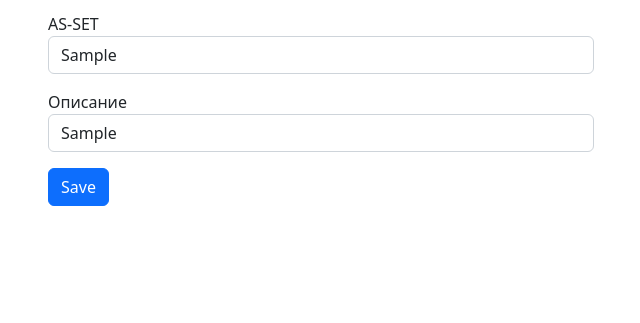
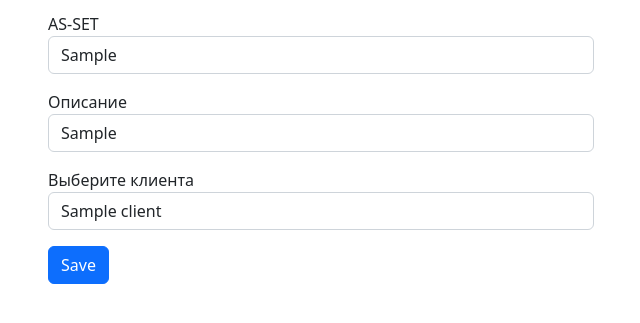
Before and after one commit to naffabob/hippo_ripe, a Flask app: page /peers/1 in a window 1280 px wide. Shown: the part 175-498 px from the top of the page, without its empty margins (34-674 px from the left). Run offline with Flask 2, Linux system fonts and the light colour scheme; tables that the repository leaves empty hold one stand-in row (values such as "Sample post").

Commit message:
peers changed to LEFT JOIN. Peer_form: SelectField for client with choices. Peer templates refactoring.

```diff
--- a/webapp/peer/forms.py
+++ b/webapp/peer/forms.py
@@ -1,5 +1,5 @@
 from flask_wtf import FlaskForm
-from wtforms import StringField, SubmitField
+from wtforms import StringField, SubmitField, SelectField
 from wtforms.validators import DataRequired, Length, Regexp
 
 
@@ -17,6 +17,12 @@ class PeerForm(FlaskForm):
     )
     asset = StringField(label='AS-SET', render_kw=render_kw)
     remark = StringField(label='Описание', render_kw=render_kw)
+    client = SelectField(
+        label='Выберите клиента',
+        coerce=int,
+        validators=[DataRequired(message='Поле обязательно для заполнения')],
+        render_kw=render_kw,
+    )
     current_prefixes = StringField(label='Актуальные префиксы', render_kw=render_kw)
     new_prefixes = StringField(label='Новые префиксы', render_kw=render_kw)
     todelete_prefixes = StringField(label='Префиксы для удаления', render_kw=render_kw)
--- a/webapp/peer/models.py
+++ b/webapp/peer/models.py
@@ -7,7 +7,7 @@ class Peer(db.Model):
     asn = db.Column(db.String, unique=True, nullable=False)
     asset = db.Column(db.String, unique=False, nullable=True)
     remark = db.Column(db.String, unique=False, nullable=True)
-    client_id = db.Column(db.Integer, db.ForeignKey("clients.id", ondelete="CASCADE"), nullable=True)
+    client_id = db.Column(db.Integer, db.ForeignKey("clients.id", ondelete="CASCADE"), nullable=False)
     client = db.relationship("Client", back_populates='peers')
     prefixes = db.relationship("Prefix", back_populates='peer', lazy='joined')
 
--- a/webapp/peer/views.py
+++ b/webapp/peer/views.py
@@ -38,7 +38,7 @@ def peers_view():
                 else_=None
             )
         ).label(Prefix.STATE_TODELETE),
-    ).join(Peer.prefixes, Peer.client).group_by(Peer.id)
+    ).join(Peer.prefixes, Peer.client, isouter=True).group_by(Peer.id)
 
     return render_template('peer/peers.html', page=page, peers=peers)
 
@@ -46,7 +46,13 @@ def peers_view():
 @blueprint.route('/<int:peer_id>', methods=['POST', 'GET'])
 def peer_view(peer_id):
     peer = Peer.query.get(peer_id)
+
     peer_form = PeerForm(obj=peer)
+    clients = Client.query.all()
+    choices = [(0, '----')] + [(c.id, c.name) for c in clients]  # BAD zero first value
+    peer_form.client.choices = choices
+    peer_form.client.data = peer.client.id
+
     prefixes = peer.prefixes
     peer_prefixes = {
         'current': [prefix for prefix in prefixes if prefix.state == prefix.STATE_CURRENT],
@@ -56,9 +62,11 @@ def peer_view(peer_id):
 
     if request.method == 'POST':
         peer_form = PeerForm()
+        peer_form.client.choices = choices
         if peer_form.validate_on_submit():
             peer.asn = peer_form.asn.data
             peer.asset = peer_form.asset.data
+            peer.client_id = peer_form.client.data
             peer.remark = peer_form.remark.data
             db.session.add(peer)
             db.session.commit()
@@ -70,12 +78,18 @@ def peer_view(peer_id):
 @blueprint.route('/add', methods=['POST', 'GET'])
 def add_peer_view():
     peer = Peer()
+
     peer_form = PeerForm()
+    clients = Client.query.all()
+    choices = [(0, '----')] + [(c.id, c.name) for c in clients]  # BAD zero first value
+    peer_form.client.choices = choices
+
     if request.method == 'POST':
         if peer_form.validate_on_submit():
             peer.asn = peer_form.asn.data
             peer.asset = peer_form.asset.data
             peer.remark = peer_form.remark.data
+            peer.client_id = peer_form.client.data
             db.session.add(peer)
             db.session.commit()
             flash('Данные успешно сохранены')
--- a/webapp/templates/peer/peer.html
+++ b/webapp/templates/peer/peer.html
@@ -5,30 +5,7 @@
 <h4>Peer settings</h4>
 <div class="row">
 	<div class="col-6">
-
-		<form method="POST">
-			{{ form.hidden_tag() }}
-			<div class="mb-3">
-				{{ form.asn.label }}
-				{{ form.asn }}
-				{% if form.asn.errors %}
-					{% for error in form.asn.errors %}
-						<p class="text-danger">{{ error }}</p>
-					{% endfor %}
-				{% endif %}
-			</div>
-			<div class="mb-3">
-				{{ form.asset.label }}
-				{{ form.asset }}
-			</div>
-			<div class="mb-3">
-				{{ form.remark.label }}
-				{{ form.remark }}
-			</div>
-			<div class="mb-3">
-				{{ form.submit }}
-			</div>
-		</form>
+		{% include 'peer/peer_form.html' %}
 	</div>
 
 	<div class="col-6">
--- /dev/null
+++ b/webapp/templates/peer/peer_form.html
@@ -0,0 +1,32 @@
+<form method="POST">
+	{{ form.hidden_tag() }}
+	<div class="mb-3">
+		{{ form.asn.label }}
+		{{ form.asn }}
+		{% if form.asn.errors %}
+			{% for error in form.asn.errors %}
+				<p class="text-danger">{{ error }}</p>
+			{% endfor %}
+		{% endif %}
+	</div>
+	<div class="mb-3">
+		{{ form.asset.label }}
+		{{ form.asset }}
+	</div>
+	<div class="mb-3">
+		{{ form.remark.label }}
+		{{ form.remark }}
+	</div>
+	<div class="mb-3">
+		{{ form.client.label }}
+		{{ form.client }}
+		{% if form.client.errors %}
+			{% for error in form.client.errors %}
+				<p class="text-danger">{{ error }}</p>
+			{% endfor %}
+		{% endif %}
+	</div>
+	<div class="mb-3">
+		{{ form.submit }}
+	</div>
+</form>
```
Also changed, not shown: webapp/templates/peer/add_peer.html (+1 -28 lines).
